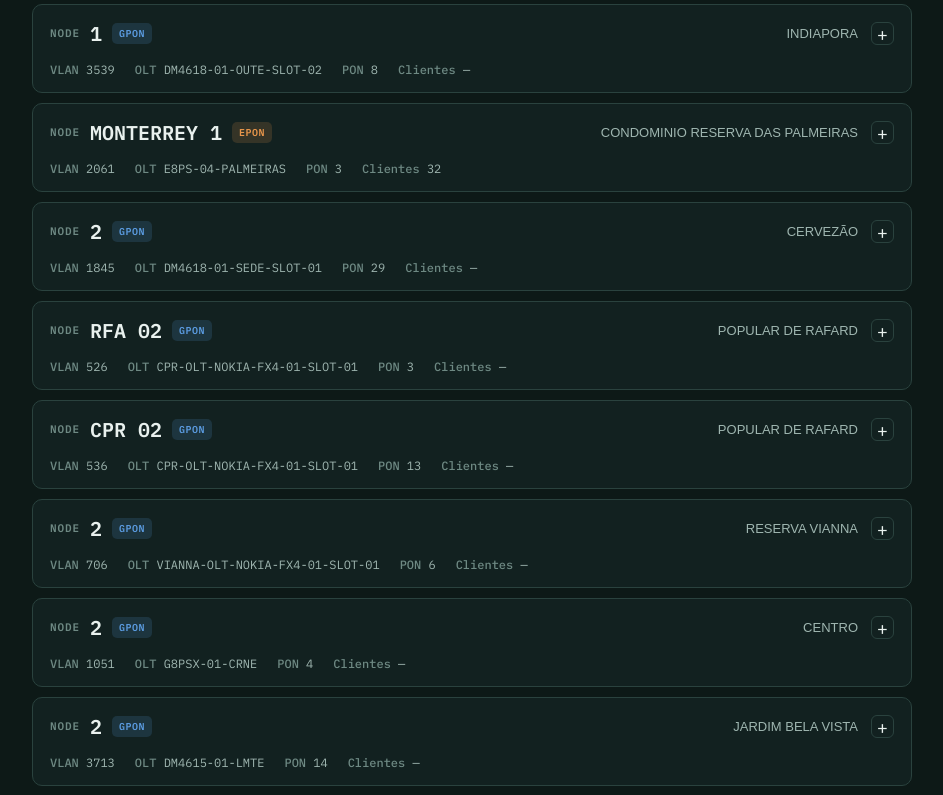
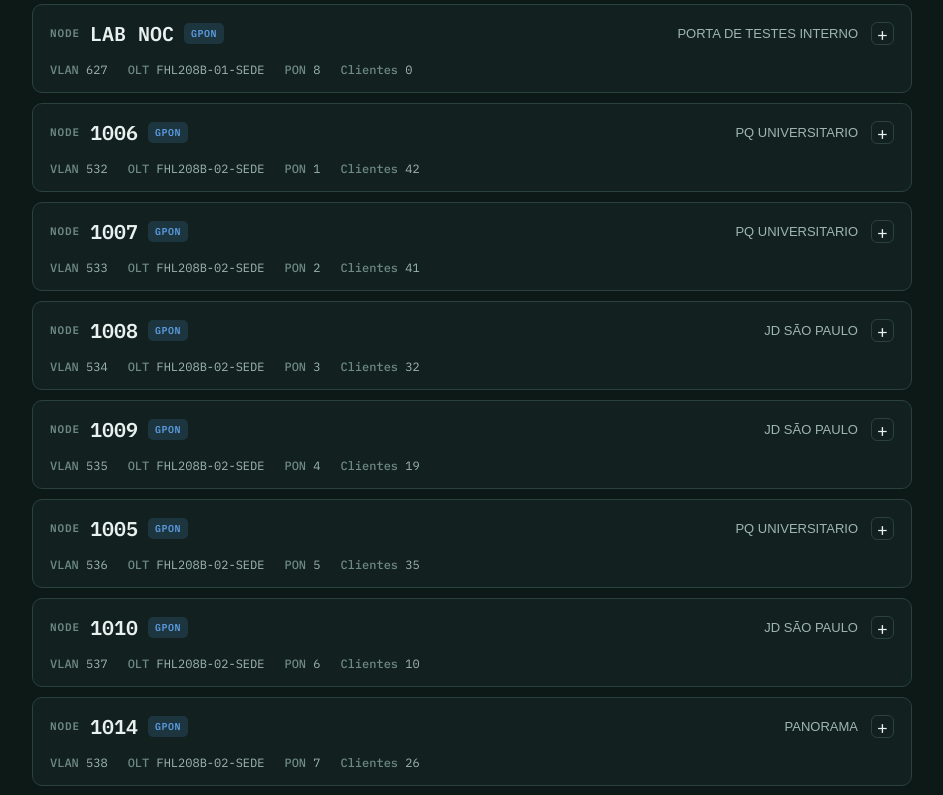
Before and after one commit to gui-f3rnandes/busca-nodes, a React (Vite) app: page / in a window 1280 px wide. Shown: the part 1100-1895 px from the top of the page, without its empty margins (168-1111 px from the left). Built offline with nearby package versions, Linux system fonts and the light colour scheme.

Commit message:
Update main.jsx

```diff
--- a/src/main.jsx
+++ b/src/main.jsx
@@ -25,10 +25,6 @@
 
 const textOf = (value) => String(value ?? '').trim();
 
-function getNodeNumber(item) {
-  const raw = textOf(item.Node).replace(/\D/g, '');
-  return raw ? Number(raw) : Number.POSITIVE_INFINITY;
-}
 
 function getQueryParts(query) {
   const normalized = normalize(query);
@@ -46,10 +42,8 @@
   if (!normalized) return 0;
 
   const node = normalize(item.Node);
-  const neighborhood = normalize(item.Bairro);
   const values = [
-    node,
-    neighborhood,
+    normalize(item.Bairro),
     normalize(item.Cidade_POP),
     normalize(item.OLT),
     normalize(item.PON),
@@ -62,11 +56,14 @@
     normalize(item.Equipamento),
   ];
 
-  // Consultas como "Node 10" devem priorizar o Node 10 exato,
-  // em vez de tratar o número apenas como uma substring qualquer.
+  // Para pesquisas numéricas, a correspondência no campo Node tem prioridade
+  // absoluta. Assim, "1" encontra primeiro o Node 1, depois 10, 100 etc.,
+  // sem fazer os Nodes 21, 31 ou VLANs com o número subirem indevidamente.
   if (isNodeQuery || isNumericQuery) {
-    if (node === withoutNodeLabel || node === normalized) return 100000;
-    if (node.startsWith(withoutNodeLabel) && withoutNodeLabel) return 90000 - node.length;
+    const nodeTerm = withoutNodeLabel || normalized;
+    if (node === nodeTerm) return 100000;
+    if (node.startsWith(nodeTerm) && nodeTerm) return 90000 - node.length;
+    if (node.includes(nodeTerm) && nodeTerm) return 70000 - node.indexOf(nodeTerm) * 10 - node.length;
   }
 
   let best = 0;
@@ -74,24 +71,19 @@
     if (!value) continue;
 
     if (value === normalized) best = Math.max(best, 80000);
-    if (value === withoutNodeLabel && (isNodeQuery || isNumericQuery)) best = Math.max(best, 79000);
-
     if (value.startsWith(normalized)) best = Math.max(best, 60000 - value.length);
 
-    const wordBoundary = new RegExp(`(^|[^a-z0-9])${normalized.replace(/[.*+?^${}()|[\]\\]/g, '\\$&')}(?=$|[^a-z0-9])`);
+    const escaped = normalized.replace(/[.*+?^${}()|[\]\\]/g, '\\$&');
+    const wordBoundary = new RegExp(`(^|[^a-z0-9])${escaped}(?=$|[^a-z0-9])`);
     if (wordBoundary.test(value)) best = Math.max(best, 50000 - value.length);
 
     const position = value.indexOf(normalized);
-    if (position >= 0) {
-      best = Math.max(best, 30000 - position * 20 - value.length);
-    }
+    if (position >= 0) best = Math.max(best, 30000 - position * 20 - value.length);
   }
 
-  // O campo Node tem prioridade sobre os demais campos quando a busca é numérica.
-  if ((isNumericQuery || isNodeQuery) && node.includes(withoutNodeLabel)) {
-    best += 10000;
-  }
-
+  // Correspondências em outros campos continuam válidas, mas ficam abaixo
+  // das correspondências no próprio Node quando a busca é numérica.
+  if (isNumericQuery || isNodeQuery) best = Math.min(best, 20000);
   return best;
 }
 
@@ -127,8 +119,7 @@
       .filter(({ score }) => !normalizedQuery || score > 0)
       .sort((a, b) => {
         if (b.score !== a.score) return b.score - a.score;
-        const nodeDifference = getNodeNumber(a.item) - getNodeNumber(b.item);
-        if (nodeDifference !== 0) return nodeDifference;
+        // Mantém a ordem original dos dados quando a relevância empata.
         return a.index - b.index;
       })
       .map(({ item }) => item);
```
